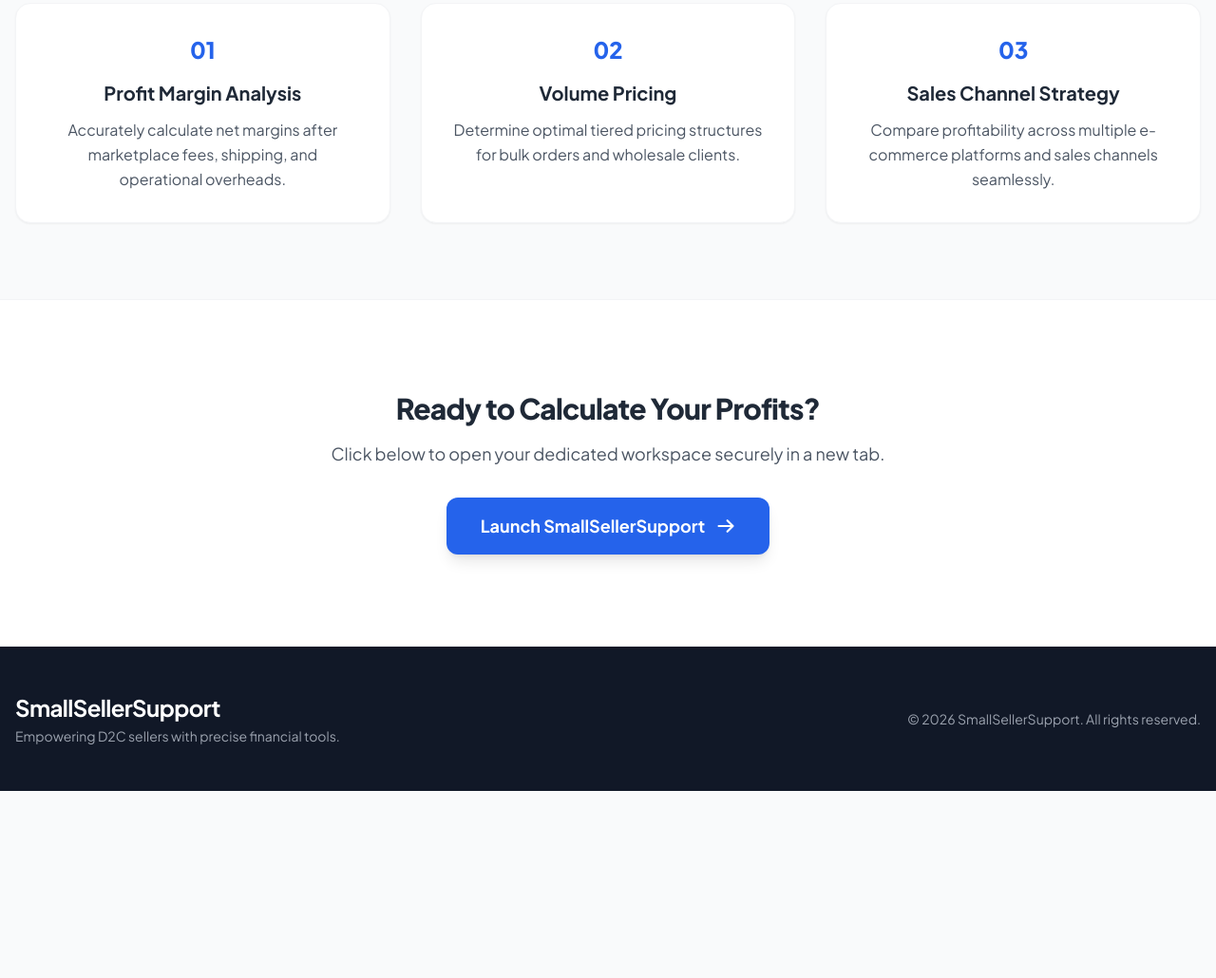
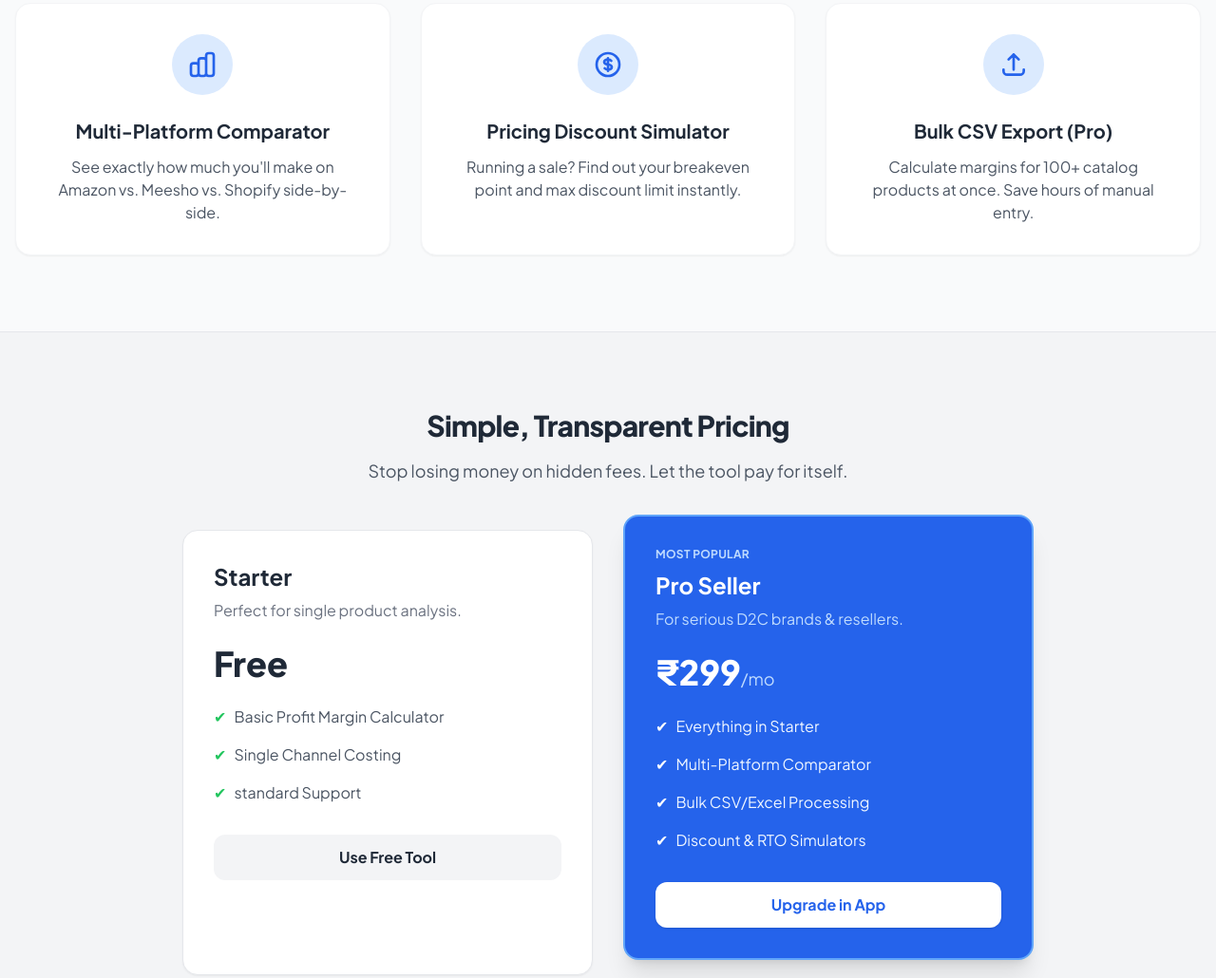
Before and after one commit to gawassarvesh14-arch/smallsellersupport, a plain HTML site: page index.html in a window 1280 px wide. Shown: the part 645-1675 px from the top of the page at 95% size. Before the commit the page ends 1478 px from the top, so only its background shows below. Drawn offline with nearby package versions, Linux system fonts and the light colour scheme.

Commit message:
Update index.html

```diff
--- a/index.html
+++ b/index.html
@@ -4,86 +4,113 @@
     <meta charset="UTF-8">
     <meta name="viewport" content="width=device-width, initial-scale=1.0">
     <title>SmallSellerSupport - D2C Profit & Pricing Solution</title>
-    <!-- Tailwind CSS CDN -->
     <script src="https://cdn.tailwindcss.com"></script>
-    <!-- Google Fonts for Stylish Typography -->
     <link href="https://fonts.googleapis.com/css2?family=Plus+Jakarta+Sans:wght@400;500;600;700;800&display=swap" rel="stylesheet">
     <style>
-        body {
-            font-family: 'Plus Jakarta Sans', sans-serif;
-        }
+        body { font-family: 'Plus Jakarta Sans', sans-serif; }
     </style>
 </head>
 <body class="bg-gray-50 text-gray-800 scroll-smooth">
 
-    <!-- Header / Navbar -->
+    <!-- Header -->
     <header class="bg-white/80 backdrop-blur-md shadow-sm sticky top-0 z-50">
         <div class="max-w-7xl mx-auto px-4 py-4 flex justify-between items-center">
             <h1 class="text-2xl font-extrabold tracking-tight text-blue-600">SmallSellerSupport</h1>
             <nav class="space-x-6 hidden md:block font-medium">
                 <a href="#features" class="hover:text-blue-600 transition">Features</a>
-                <a href="#calculator" class="text-blue-600 font-semibold">Workspace</a>
+                <a href="#pricing" class="hover:text-blue-600 transition">Pricing</a>
                 <a href="#contact" class="hover:text-blue-600 transition">Contact</a>
             </nav>
-            <a href="https://marty68540.mysoftr.app/calculator" target="_blank" class="bg-blue-600 text-white font-semibold px-5 py-2.5 rounded-xl shadow-md hover:bg-blue-700 transition">Launch App</a>
+            <a href="https://marty68540.mysoftr.app/calculator" target="_blank" class="bg-blue-600 text-white font-semibold px-5 py-2.5 rounded-xl shadow-md hover:bg-blue-700 transition">Open App</a>
         </div>
     </header>
 
     <!-- Hero Section -->
-    <section class="bg-gradient-to-br from-blue-600 via-indigo-700 to-blue-800 text-white py-24 text-center relative overflow-hidden">
-        <div class="max-w-4xl mx-auto px-4 relative z-10">
-            <h2 class="text-4xl md:text-6xl font-extrabold tracking-tight mb-6 leading-tight">Calculate Profit Margins & Volume Pricing Instantly</h2>
-            <p class="text-lg md:text-xl mb-10 text-blue-100 font-normal max-w-2xl mx-auto">Engineered specifically for direct-to-consumer (D2C) sellers and online resellers to optimize sales channels, pricing, and revenue.</p>
-            <a href="https://marty68540.mysoftr.app/calculator" target="_blank" class="bg-white text-blue-600 font-bold text-lg px-8 py-4 rounded-xl shadow-xl hover:bg-gray-50 transition inline-block">Open Calculator App</a>
+    <section class="bg-gradient-to-br from-blue-600 via-indigo-700 to-blue-800 text-white py-24 text-center">
+        <div class="max-w-4xl mx-auto px-4">
+            <h2 class="text-4xl md:text-6xl font-extrabold tracking-tight mb-6 leading-tight">Stop Guessing Your E-Commerce Margins.</h2>
+            <p class="text-lg md:text-xl mb-10 text-blue-100 font-normal max-w-2xl mx-auto">Calculate hidden RTO losses, compare marketplace fees, and simulate bulk discounts before you lose money.</p>
+            <a href="https://marty68540.mysoftr.app/calculator" target="_blank" class="bg-white text-blue-600 font-bold text-lg px-8 py-4 rounded-xl shadow-xl hover:bg-gray-50 transition inline-block">Start Calculating for Free</a>
         </div>
     </section>
 
-    <!-- Features Section -->
+    <!-- New Features Section -->
     <section id="features" class="py-20 max-w-7xl mx-auto px-4 grid md:grid-cols-3 gap-8">
+        <!-- Feature 1: Multi-Platform -->
         <div class="bg-white p-8 rounded-2xl shadow-sm border border-gray-100 hover:shadow-md transition text-center">
-            <div class="text-blue-600 text-2xl mb-4 font-black">01</div>
-            <h3 class="text-xl font-bold mb-3">Profit Margin Analysis</h3>
-            <p class="text-gray-600 leading-relaxed">Accurately calculate net margins after marketplace fees, shipping, and operational overheads.</p>
+            <div class="bg-blue-100 text-blue-600 w-16 h-16 rounded-full flex items-center justify-center mx-auto mb-6">
+                <svg class="w-8 h-8" fill="none" stroke="currentColor" viewBox="0 0 24 24"><path stroke-linecap="round" stroke-linejoin="round" stroke-width="2" d="M9 19v-6a2 2 0 00-2-2H5a2 2 0 00-2 2v6a2 2 0 002 2h2a2 2 0 002-2zm0 0V9a2 2 0 012-2h2a2 2 0 012 2v10m-6 0a2 2 0 002 2h2a2 2 0 002-2m0 0V5a2 2 0 012-2h2a2 2 0 012 2v14a2 2 0 01-2 2h-2a2 2 0 01-2-2z"></path></svg>
+            </div>
+            <h3 class="text-xl font-bold mb-3">Multi-Platform Comparator</h3>
+            <p class="text-gray-600">See exactly how much you'll make on Amazon vs. Meesho vs. Shopify side-by-side.</p>
         </div>
+        <!-- Feature 2: Discount Simulator -->
         <div class="bg-white p-8 rounded-2xl shadow-sm border border-gray-100 hover:shadow-md transition text-center">
-            <div class="text-blue-600 text-2xl mb-4 font-black">02</div>
-            <h3 class="text-xl font-bold mb-3">Volume Pricing</h3>
-            <p class="text-gray-600 leading-relaxed">Determine optimal tiered pricing structures for bulk orders and wholesale clients.</p>
+            <div class="bg-blue-100 text-blue-600 w-16 h-16 rounded-full flex items-center justify-center mx-auto mb-6">
+                <svg class="w-8 h-8" fill="none" stroke="currentColor" viewBox="0 0 24 24"><path stroke-linecap="round" stroke-linejoin="round" stroke-width="2" d="M12 8c-1.657 0-3 .895-3 2s1.343 2 3 2 3 .895 3 2-1.343 2-3 2m0-8c1.11 0 2.08.402 2.599 1M12 8V7m0 1v8m0 0v1m0-1c-1.11 0-2.08-.402-2.599-1M21 12a9 9 0 11-18 0 9 9 0 0118 0z"></path></svg>
+            </div>
+            <h3 class="text-xl font-bold mb-3">Pricing Discount Simulator</h3>
+            <p class="text-gray-600">Running a sale? Find out your breakeven point and max discount limit instantly.</p>
         </div>
+        <!-- Feature 3: Bulk Upload -->
         <div class="bg-white p-8 rounded-2xl shadow-sm border border-gray-100 hover:shadow-md transition text-center">
-            <div class="text-blue-600 text-2xl mb-4 font-black">03</div>
-            <h3 class="text-xl font-bold mb-3">Sales Channel Strategy</h3>
-            <p class="text-gray-600 leading-relaxed">Compare profitability across multiple e-commerce platforms and sales channels seamlessly.</p>
+            <div class="bg-blue-100 text-blue-600 w-16 h-16 rounded-full flex items-center justify-center mx-auto mb-6">
+                <svg class="w-8 h-8" fill="none" stroke="currentColor" viewBox="0 0 24 24"><path stroke-linecap="round" stroke-linejoin="round" stroke-width="2" d="M4 16v1a3 3 0 003 3h10a3 3 0 003-3v-1m-4-8l-4-4m0 0L8 8m4-4v12"></path></svg>
+            </div>
+            <h3 class="text-xl font-bold mb-3">Bulk CSV Export (Pro)</h3>
+            <p class="text-gray-600">Calculate margins for 100+ catalog products at once. Save hours of manual entry.</p>
         </div>
     </section>
 
-    <!-- Redirect Section -->
-    <section id="calculator" class="py-24 bg-white border-t border-b border-gray-100 text-center">
-        <div class="max-w-3xl mx-auto px-4">
-            <h2 class="text-3xl font-extrabold tracking-tight mb-4">Ready to Calculate Your Profits?</h2>
-            <p class="text-gray-600 mb-8 text-lg">Click below to open your dedicated workspace securely in a new tab.</p>
+    <!-- Pricing Section -->
+    <section id="pricing" class="py-20 bg-gray-100 border-t border-b border-gray-200">
+        <div class="max-w-5xl mx-auto px-4 text-center">
+            <h2 class="text-3xl font-extrabold tracking-tight mb-4">Simple, Transparent Pricing</h2>
+            <p class="text-gray-600 mb-12 text-lg">Stop losing money on hidden fees. Let the tool pay for itself.</p>
 
-            <a href="https://marty68540.mysoftr.app/calculator" target="_blank" class="bg-blue-600 hover:bg-blue-700 text-white font-bold text-lg px-9 py-4 rounded-xl shadow-lg transition inline-flex items-center gap-3">
-                <span>Launch SmallSellerSupport</span>
-                <svg xmlns="http://www.w3.org/2000/svg" class="h-5 w-5" fill="none" viewBox="0 0 24 24" stroke="currentColor">
-                    <path stroke-linecap="round" stroke-linejoin="round" stroke-width="2.5" d="M14 5l7 7m0 0l-7 7m7-7H3" />
-                </svg>
-            </a>
+            <div class="grid md:grid-cols-2 gap-8 max-w-4xl mx-auto text-left">
+                <!-- Free Tier -->
+                <div class="bg-white p-8 rounded-2xl shadow-sm border border-gray-200">
+                    <h3 class="text-2xl font-bold text-gray-800 mb-2">Starter</h3>
+                    <p class="text-gray-500 mb-6">Perfect for single product analysis.</p>
+                    <div class="text-4xl font-black mb-6">Free</div>
+                    <ul class="space-y-4 mb-8 text-gray-600">
+                        <li class="flex items-center"><span class="text-green-500 mr-2">✔</span> Basic Profit Margin Calculator</li>
+                        <li class="flex items-center"><span class="text-green-500 mr-2">✔</span> Single Channel Costing</li>
+                        <li class="flex items-center"><span class="text-green-500 mr-2">✔</span> standard Support</li>
+                    </ul>
+                    <a href="https://marty68540.mysoftr.app/calculator" target="_blank" class="block text-center bg-gray-100 text-gray-800 font-bold py-3 rounded-xl hover:bg-gray-200 transition">Use Free Tool</a>
+                </div>
+
+                <!-- Pro Tier -->
+                <div class="bg-blue-600 p-8 rounded-2xl shadow-xl text-white transform md:-translate-y-4 border-2 border-blue-400">
+                    <div class="uppercase tracking-wide text-blue-200 font-bold text-xs mb-2">Most Popular</div>
+                    <h3 class="text-2xl font-bold mb-2">Pro Seller</h3>
+                    <p class="text-blue-200 mb-6">For serious D2C brands & resellers.</p>
+                    <div class="text-4xl font-black mb-6">₹299<span class="text-lg font-normal text-blue-200">/mo</span></div>
+                    <ul class="space-y-4 mb-8 text-blue-50">
+                        <li class="flex items-center"><span class="text-white mr-2">✔</span> Everything in Starter</li>
+                        <li class="flex items-center"><span class="text-white mr-2">✔</span> Multi-Platform Comparator</li>
+                        <li class="flex items-center"><span class="text-white mr-2">✔</span> Bulk CSV/Excel Processing</li>
+                        <li class="flex items-center"><span class="text-white mr-2">✔</span> Discount & RTO Simulators</li>
+                    </ul>
+                    <a href="https://marty68540.mysoftr.app/calculator" target="_blank" class="block text-center bg-white text-blue-600 font-bold py-3 rounded-xl hover:bg-gray-50 transition shadow">Upgrade in App</a>
+                </div>
+            </div>
         </div>
     </section>
 
-    <!-- Contact / Footer Section -->
+    <!-- Footer -->
     <footer id="contact" class="bg-gray-900 text-white py-12">
-        <div class="max-w-7xl mx-auto px-4 flex flex-col md:flex-row justify-between items-center">
-            <div class="mb-4 md:mb-0 text-center md:text-left">
+        <div class="max-w-7xl mx-auto px-4 flex flex-col md:flex-row justify-between items-center text-center md:text-left">
+            <div class="mb-4 md:mb-0">
                 <h3 class="text-2xl font-bold tracking-tight mb-1">SmallSellerSupport</h3>
                 <p class="text-gray-400 text-sm">Empowering D2C sellers with precise financial tools.</p>
             </div>
             <div>
-              <p class="text-gray-400 text-sm">&copy; 2026 SmallSellerSupport. All rights reserved.</p>
+                <p class="text-gray-400 text-sm">&copy; 2026 SmallSellerSupport. All rights reserved.</p>
             </div>
         </div>
     </footer>
-
 </body>
 </html>
```
